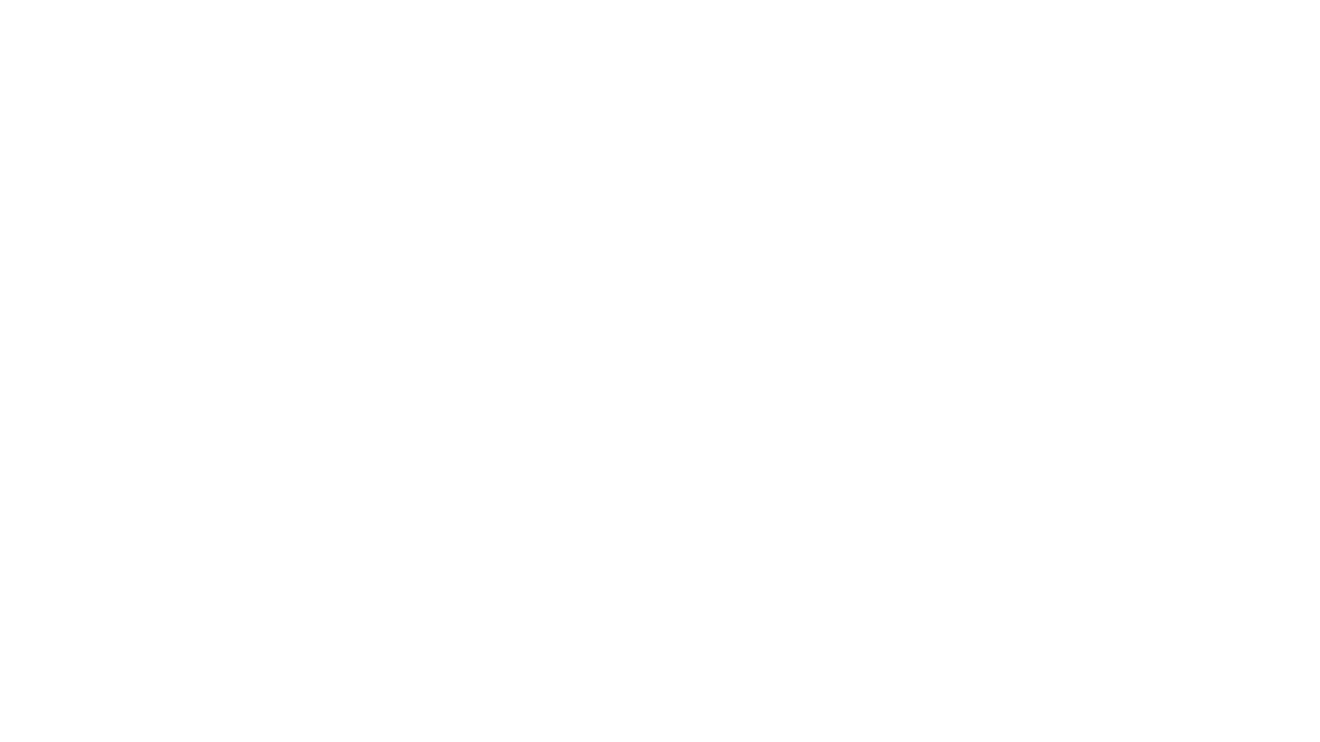
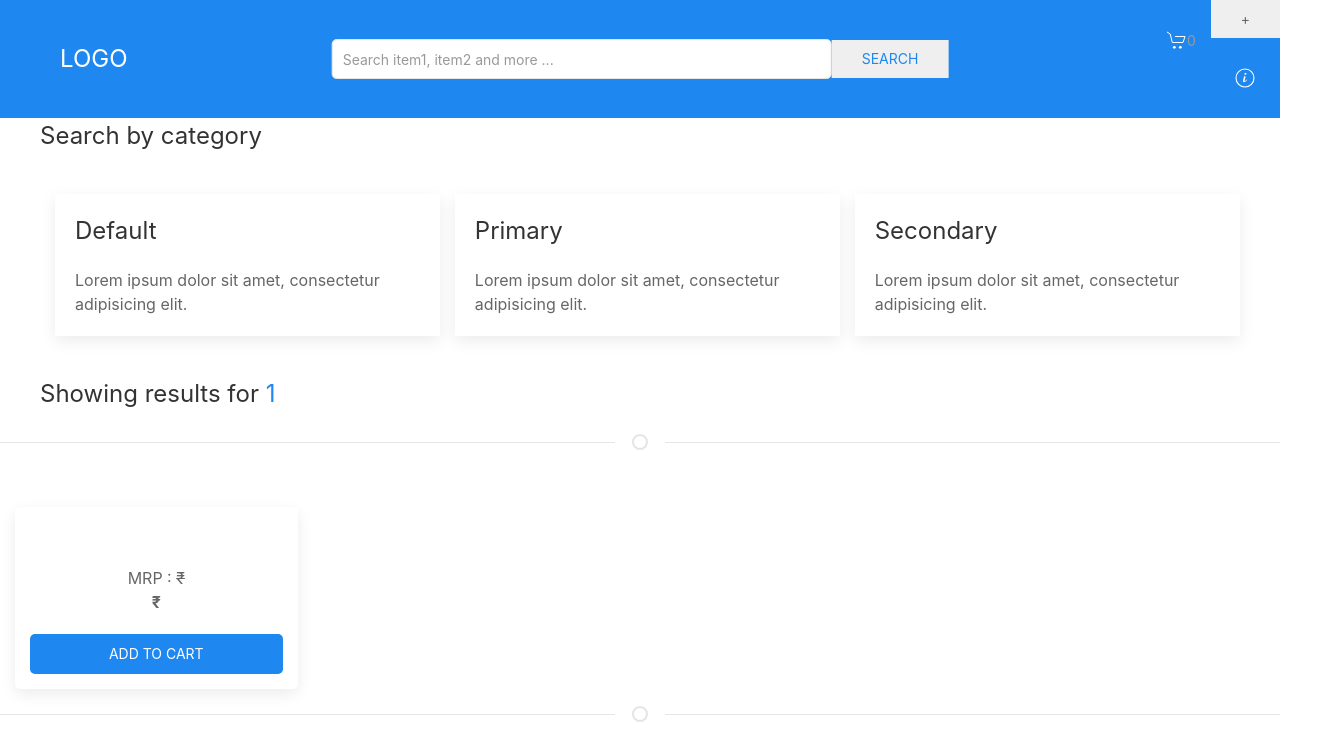
Before and after one commit to srinibasbiswal/My-Shop, a React (Create React App) app: page /1/search/1 in a window 1280 px wide. Shown: the top 742 px of the page, 1320 px wide, since content can reach past the window. Built offline with nearby package versions, Linux system fonts and the light colour scheme.

Commit message:
Add basic Search routing

```diff
--- a/src/Routing/Routes.js
+++ b/src/Routing/Routes.js
@@ -11,7 +11,11 @@ function Routes() {
 		<Switch>
 			<Route path="/" exact component={HomePage} />
 			<Route path="/home" exact component={HomePage} />
-            <Route path="/result" exact component={ResultPage} />
+			<Route
+				path="/:searchType/search/:searchValue"
+				exact
+				component={ResultPage}
+			/>
 			<Route path="/product" exact component={ProductPage} />
 			<Route path="/cart" exact component={CartPage} />
 			<Route path="/checkout" exact component={CheckoutPage} />
--- /dev/null
+++ b/src/components/CategoriesCards.js
@@ -0,0 +1,47 @@
+import React from "react";
+
+function CategoriesCards(props) {
+	return (
+		<div>
+			<div
+				className={`uk-width-1-1 uk-margin-medium uk-margin-medium-left`}
+			>
+				<p className={`uk-text-lead `}>Search by category</p>
+			</div>
+			<div
+				class="uk-child-width-1-3@s uk-grid-small uk-grid-match uk-margin  uk-margin-medium-left uk-margin-medium-right"
+				uk-grid={`true`}
+			>
+				<div>
+					<div class="uk-card uk-card-default uk-card-small uk-card-body uk-card-hover">
+						<h3 class="uk-card-title">Default</h3>
+						<p>
+							Lorem ipsum dolor sit amet, consectetur adipisicing
+							elit.
+						</p>
+					</div>
+				</div>
+				<div>
+					<div class="uk-card uk-card-default  uk-card-small uk-card-body uk-card-hover">
+						<h3 class="uk-card-title">Primary</h3>
+						<p>
+							Lorem ipsum dolor sit amet, consectetur adipisicing
+							elit.
+						</p>
+					</div>
+				</div>
+				<div>
+					<div class="uk-card uk-card-default  uk-card-small uk-card-body uk-card-hover">
+						<h3 class="uk-card-title">Secondary</h3>
+						<p>
+							Lorem ipsum dolor sit amet, consectetur adipisicing
+							elit.
+						</p>
+					</div>
+				</div>
+			</div>
+		</div>
+	);
+}
+
+export default CategoriesCards;
--- a/src/components/Header.js
+++ b/src/components/Header.js
@@ -1,13 +1,15 @@
 import React from "react";
 import { Link } from "react-router-dom";
-import { useSelector } from "react-redux";
+import { addItem } from "../actions/addItem";
+import { useSelector, useDispatch } from "react-redux";
+import { searchTypes } from "../data/enums/searchType";
 import styles from "../stylesheets/style.module.css";
-import { addItem } from "../actions/addItem";
-import { useDispatch } from "react-redux";
 
-function Header() {
+function Header(props) {
 	const counter = useSelector((state) => state.cart);
 	const dispatch = useDispatch();
+	const searchType = searchTypes.ITEM;
+	const searchValue = "lays";
 
 	return (
 		<div uk-sticky="sel-target: .uk-navbar-container; cls-active: uk-navbar-sticky">
@@ -44,6 +46,14 @@ function Header() {
 									type="text"
 									placeholder="Search item1, item2 and more ... "
 								/>
+								<Link
+									to={`/${searchType}/search/${searchValue}`}
+								>
+									<button className={`uk-button`}>
+										{" "}
+										Search{" "}
+									</button>
+								</Link>
 							</form>
 						</li>
 					</ul>
--- a/src/components/ResultProducts.js
+++ b/src/components/ResultProducts.js
@@ -1,13 +1,13 @@
 import React from "react";
 import ProductCard from "./ProductCard";
 
-function ResultProducts() {
+function ResultProducts(props) {
 	return (
 		<React.Fragment>
 			<div className={`uk-width-1-1 uk-margin-medium`}>
 				<p className={`uk-text-lead  uk-margin-medium-left`}>
 					Showing results for{" "}
-                    <span className={`uk-text-primary`}>xyz</span>
+					<span className={`uk-text-primary`}>{props.search}</span>
 				</p>
 				<hr className={`uk-divider-icon`} />
 			</div>
--- /dev/null
+++ b/src/containers/SearchResult.js
@@ -0,0 +1,42 @@
+import React, { useEffect, useState } from "react";
+import CategoriesCards from "../components/CategoriesCards";
+import ResultProducts from "../components/ResultProducts";
+import { searchTypes } from "../data/enums/searchType";
+
+function SearchResult(props) {
+	const [showCategoryCards, showshowCategoryCards] = useState(true);
+	useEffect(() => {
+		function setCategoryShowValue() {
+			if (
+				props.searchType !== undefined &&
+				props.searchType === searchTypes.CATEGORY
+			) {
+				showshowCategoryCards(false);
+			}
+		}
+		setCategoryShowValue();
+	}, [props.searchType]);
+
+	if (props !== undefined && props.search === "") {
+		return (
+			<div>
+				<p className={`uk-text-lead  uk-text-center`}>
+					Please enter some value in the search bar
+				</p>
+			</div>
+		);
+	} else if (props !== undefined && props.search !== undefined) {
+		return (
+			<React.Fragment>
+				{showCategoryCards ? (
+					<CategoriesCards search={props.search} />
+				) : null}
+				<ResultProducts search={props.search} />
+			</React.Fragment>
+		);
+	} else {
+		return <div>some error occured</div>;
+	}
+}
+
+export default SearchResult;
--- /dev/null
+++ b/src/data/enums/searchType.js
@@ -0,0 +1,4 @@
+export const searchTypes = {
+	ITEM: "Item",
+	CATEGORY: "Category",
+};
--- a/src/pages/ResultPage.js
+++ b/src/pages/ResultPage.js
@@ -1,13 +1,24 @@
-import React from "react";
+import React, { useEffect, useState } from "react";
 import Footer from "../components/Footer";
 import Header from "../components/Header";
-import ResultProducts from "../components/ResultProducts";
+import SearchResult from "../containers/SearchResult";
 
-function ResultPage() {
+function ResultPage({ match }) {
+	const [searchValue, setSearchValue] = useState("");
+	const [searchType, setSearchType] = useState("");
+	useEffect(() => {
+		function getSearchValue() {
+			if (match.params) {
+				setSearchType(match.params.searchType);
+				setSearchValue(match.params.searchValue);
+			}
+		}
+		getSearchValue();
+	}, [match]);
 	return (
 		<React.Fragment>
 			<Header />
-            <ResultProducts />
+			<SearchResult search={searchValue} searchType={searchType} />
 			<Footer />
 		</React.Fragment>
 	);
```
Lines whose indentation alone changed are shown as unchanged.
